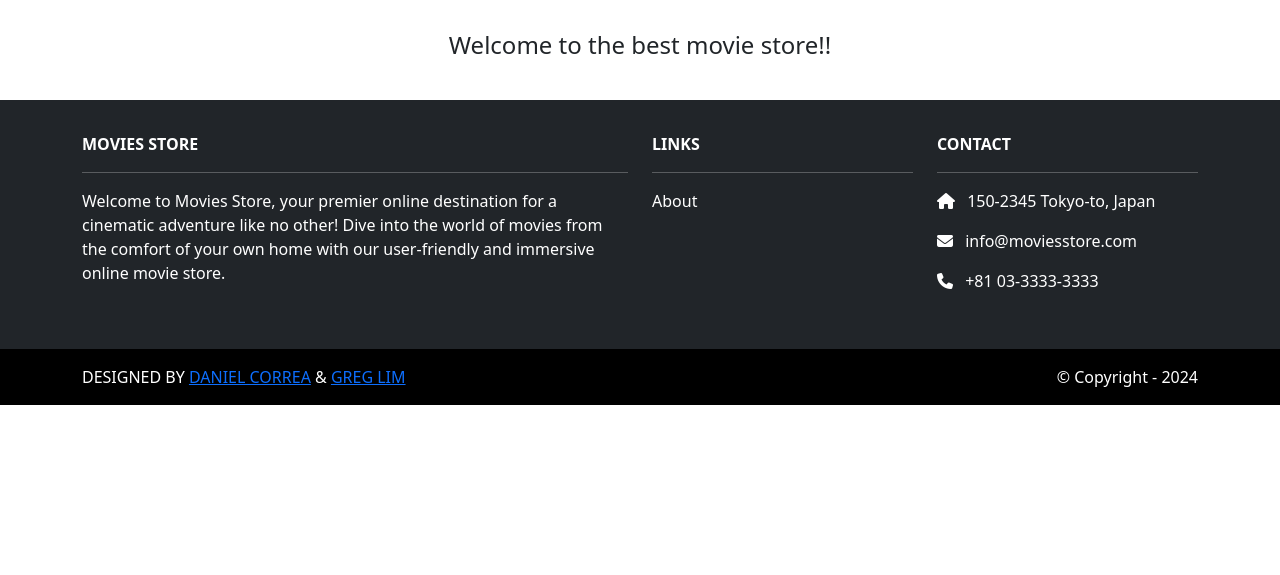
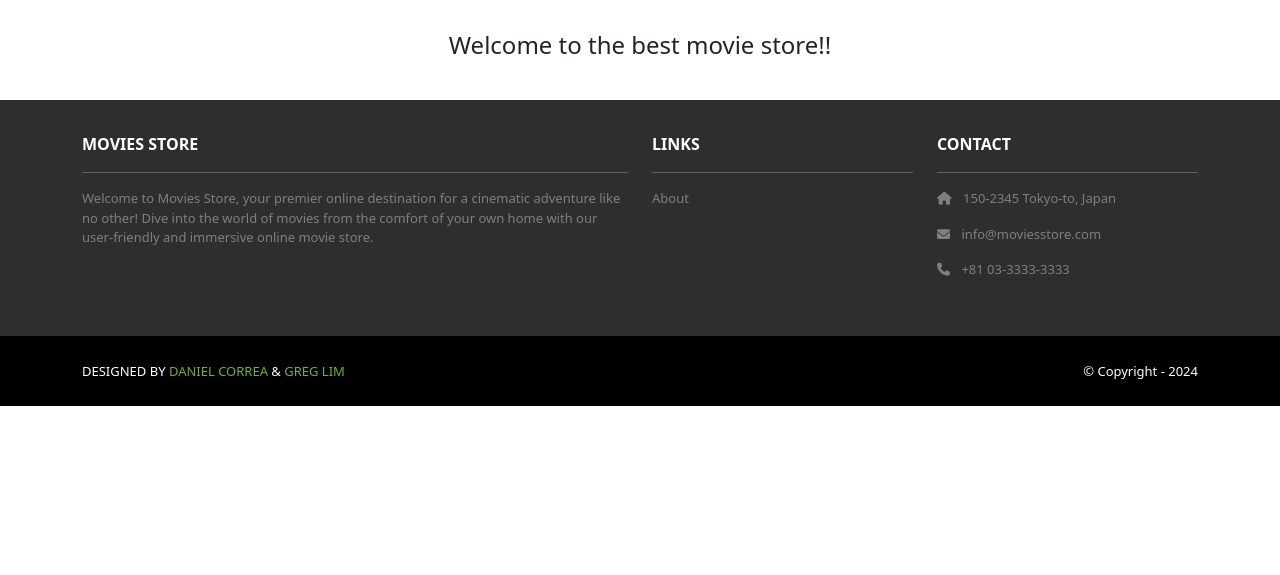
Before and after one commit to OIITuMuCT/Moviesstore, a Django app: page / in a window 1280 px wide. Shown: the part 225-800 px from the top of the page. Run offline with Django 5.2, Linux system fonts and the light colour scheme; some libraries are stand-ins or nearby versions.

Commit message:
Updating the style.css

```diff
--- a/moviesstore/moviesstore/static/css/style.css
+++ b/moviesstore/moviesstore/static/css/style.css
@@ -1,4 +1,37 @@
-.bg-index{
+.bg-index {
     background: url("/static/img/background.jpg") no-repeat fixed;
     background-size: 100% auto;
 }
+
+.navbar a.nav-link {
+    color: #FFFEF6 !important;
+}
+
+.bg-dark {
+    background-color: #2E2E2E !important;
+}
+
+
+.ms-footer p {
+    color: #7F7F7F;
+    font-size: 13px;
+}
+
+.ms-footer a:hover {
+    color: #6ab43e;
+    text-decoration: none;
+}
+
+.ms-footer-bottom span {
+    font-size: 13px;
+    line-height: 38px;
+}
+
+.ms-footer-bottom a {
+    color: #6ab43e;
+    text-decoration: none;
+}
+
+.ms-footer-bottom a:hover {
+    color: #fff;
+}
```
